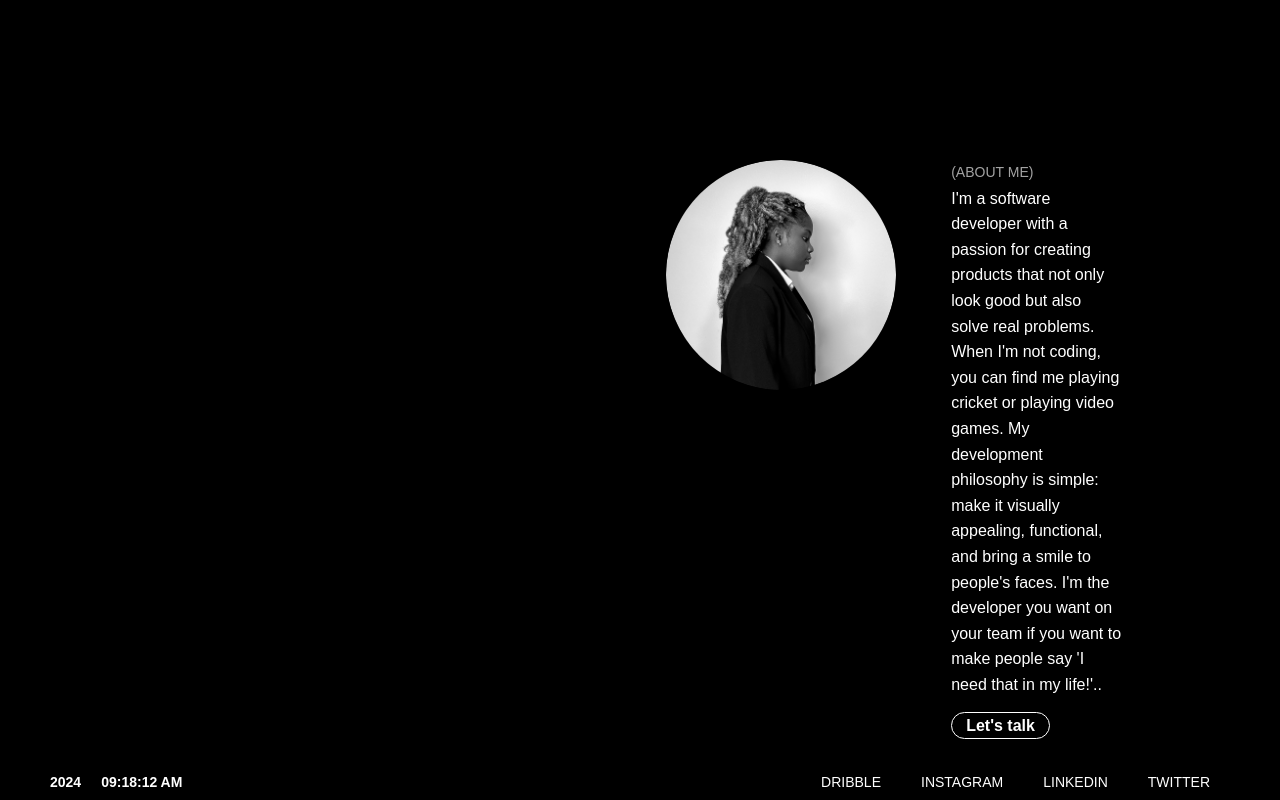
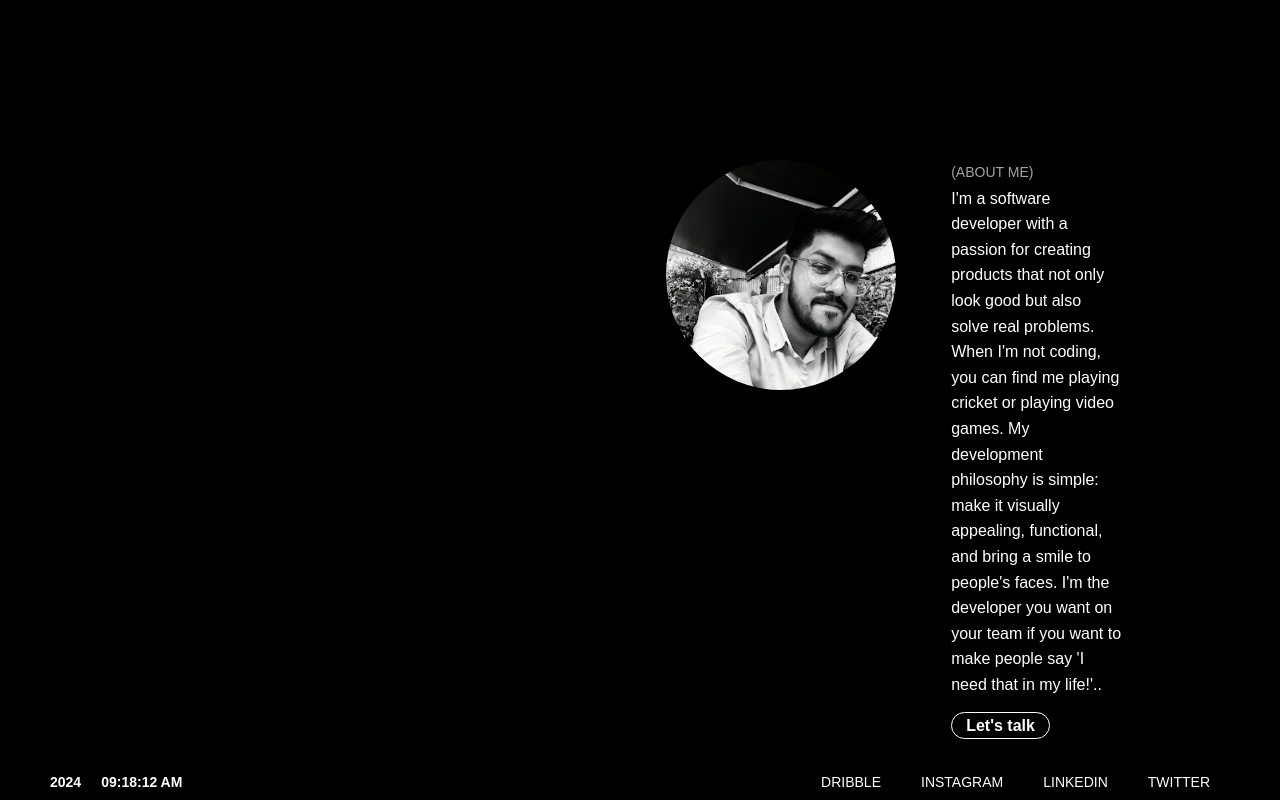
Before and after one commit to DishankBaid/dishankbaidcom, a plain HTML site: page index.html in a window 1280 px wide. Shown: the part 1810-2610 px from the top of the page. Drawn offline with nearby package versions, Linux system fonts and the light colour scheme.

Commit message:
changed the profile img

```diff
--- a/index.html
+++ b/index.html
@@ -80,7 +80,7 @@
         <div class="about">
             <div class="container">
                 <div class="image">
-                    <img src="cynthia.png" alt="me">
+                    <img src="profileimg.jpg" alt="me">
                 </div>
                 <div class="texts">
                     <p class="label">(about me)</p>
```
Also changed, not shown: profileimg.jpg (added), 1 other file.
